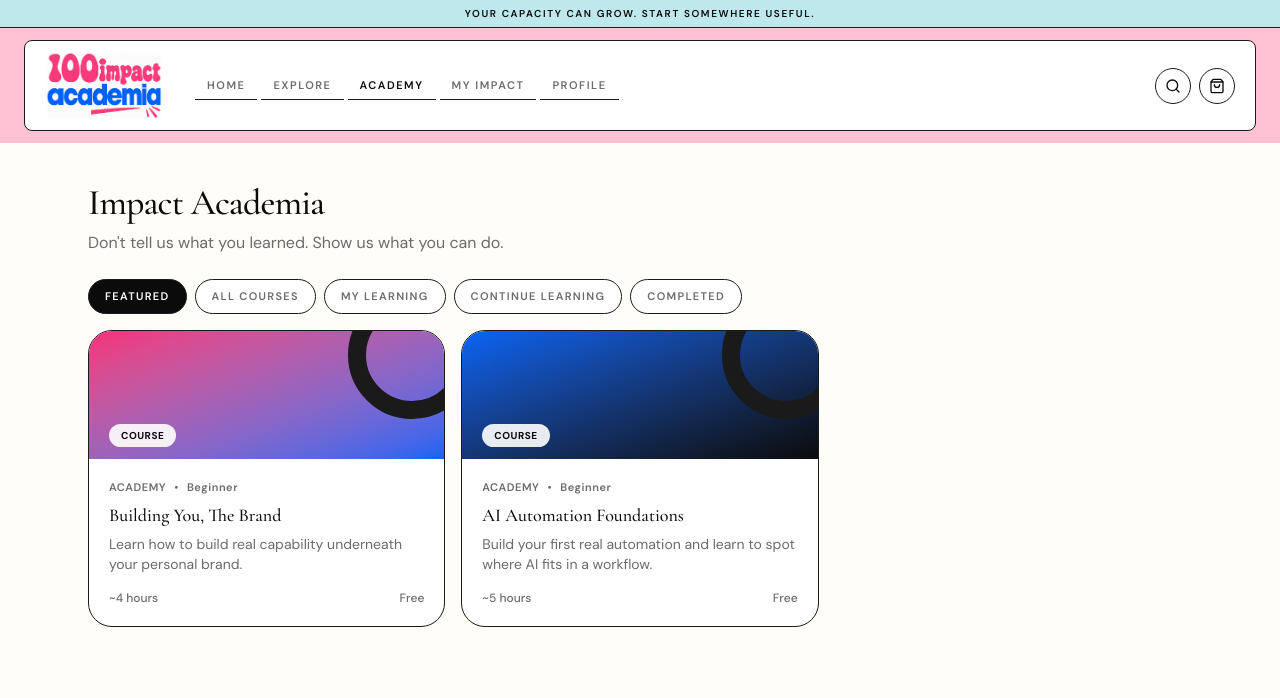
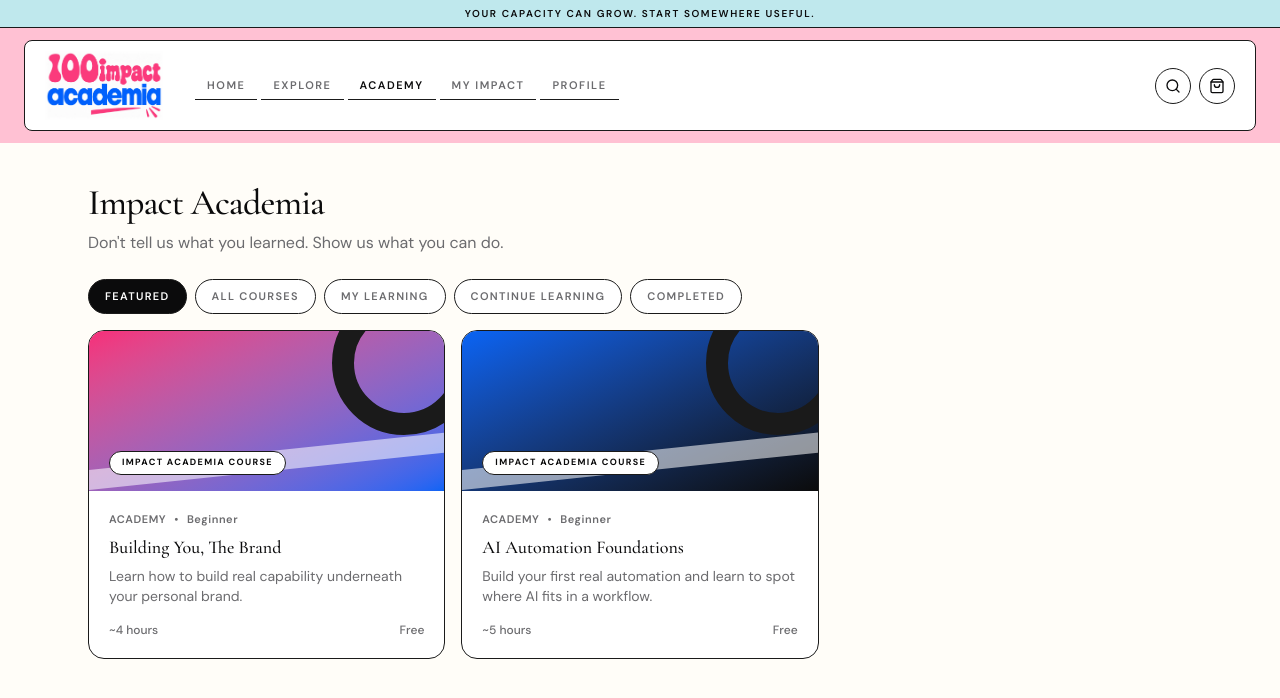
Before and after one commit to goodsmartlabs/impact-multiplier, a Next.js app: page /academy in a window 1280 px wide. Shown: the top 698 px of the page. Built offline with nearby package versions, Linux system fonts and the light colour scheme.

Commit message:
fix: unify card flow across product

```diff
--- a/src/components/academy/course-card.tsx
+++ b/src/components/academy/course-card.tsx
@@ -18,11 +18,12 @@ export function CourseCard({ course }: { course: Course }) {
   return (
     <Link
       href={`/academy/${course.slug}`}
-      className="brand-card group flex flex-col overflow-hidden rounded-3xl border border-line bg-paper transition-all duration-300 hover:-translate-y-1"
+      className="brand-card group flex flex-col overflow-hidden rounded-2xl border border-ink bg-paper transition-all duration-300"
     >
-      <div className={cn("relative h-32 w-full overflow-hidden bg-gradient-to-br", course.coverGradient)}>
-        <div className="absolute -right-8 -top-10 h-32 w-32 rounded-full border-[18px] border-white/20" />
-        <div className="absolute bottom-3 left-5 rounded-full bg-white/90 px-3 py-1 text-[10px] font-bold uppercase tracking-wider text-ink">Course</div>
+      <div className={cn("relative h-40 w-full overflow-hidden bg-gradient-to-br", course.coverGradient)}>
+        <div className="absolute -right-8 -top-10 h-36 w-36 rounded-full border-[22px] border-white/35" />
+        <div className="absolute -left-8 bottom-5 h-5 w-[120%] -rotate-6 rounded-full bg-white/55 transition-transform duration-500 group-hover:-rotate-3" />
+        <div className="absolute bottom-4 left-5 rounded-full border border-ink bg-white px-3 py-1 text-[9px] font-bold uppercase tracking-[0.15em] text-ink">Impact Academia Course</div>
       </div>
       <div className="flex flex-1 flex-col p-5">
         <div className="mb-2 flex items-center gap-2 text-[11px] font-semibold uppercase tracking-wider text-muted">
```
